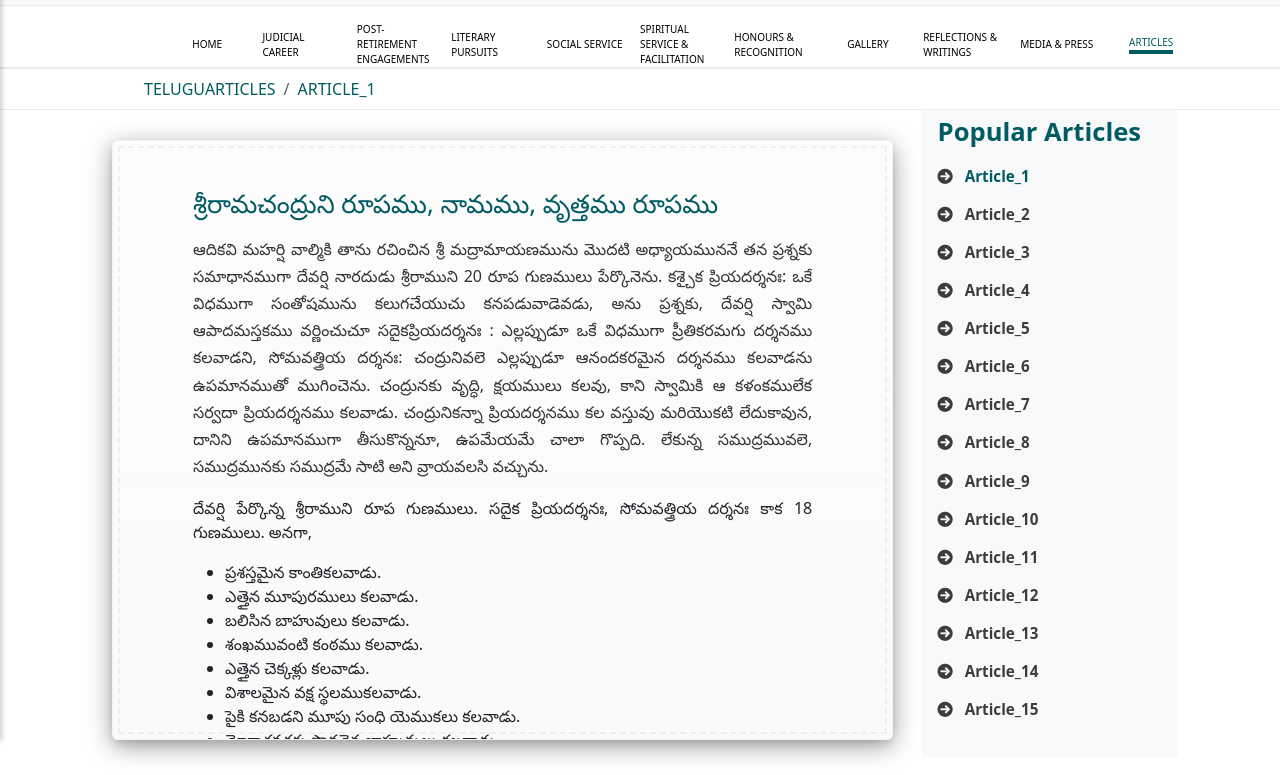
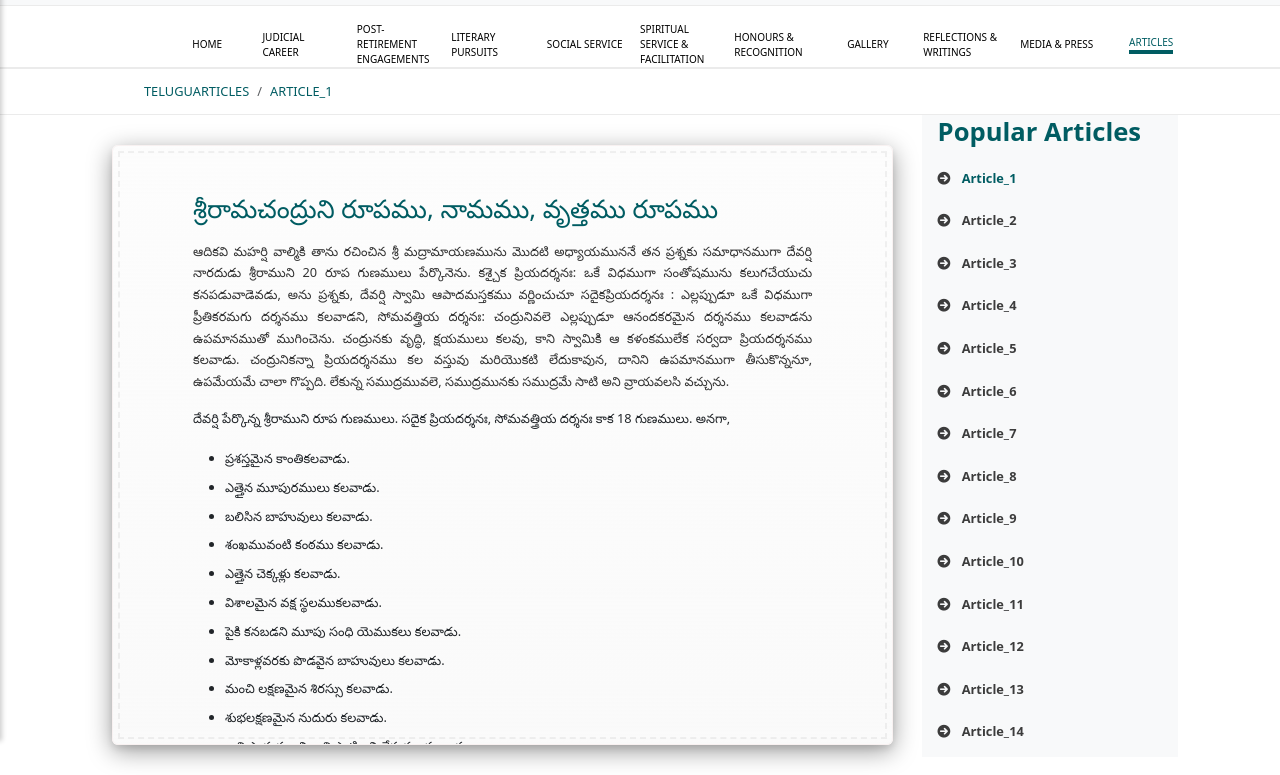
Before and after one commit to rakesh-2507/JPKR, a plain HTML site: page teluguarticles.html in a window 1280 px wide. Shown: the part 59-834 px from the top of the page. Drawn offline with nearby package versions, Linux system fonts and the light colour scheme.

Commit message:
updated titl

```diff
--- a/teluguarticles.html
+++ b/teluguarticles.html
@@ -14,6 +14,7 @@
             color: #005c62;
             margin-bottom: 20px;
             margin-top: 2rem;
+            font-size: 1.6rem;
         }
 
         table {
@@ -29,6 +30,7 @@
             padding: 10px 12px;
             text-align: left;
             vertical-align: top;
+            font-size: 0.8rem;
         }
 
         th {
@@ -36,6 +38,7 @@
             color: #fff;
             font-weight: bold;
             text-align: center;
+            font-size: 0.8rem;
         }
 
         tr:nth-child(even) {
@@ -74,6 +77,15 @@
 
         .paper-section strong {
             color: #005c62;
+        }
+
+        p {
+            font-size: 0.8rem !important;
+        }
+
+        li {
+            font-size: 0.8rem;
+            line-height: 1.8rem;
         }
     </style>
 </head>
@@ -451,7 +463,7 @@
                         </h2>
                     </div>
                 </div>
-                <p style="font-size:1rem; line-height:1.7; color:#333; margin-bottom:1rem;">
+                <p style="font-size:0.8rem; line-height:1.7; color:#333; margin-bottom:1rem;">
                     ఆదికవి మహర్షి వాల్మికి తాను రచించిన శ్రీ మద్రామాయణమును మొదటి అధ్యాయముననే తన ప్రశ్నకు సమాధానముగా
                     దేవర్షి నారదుడు శ్రీరాముని 20 రూప గుణములు పేర్కొనెను. కశ్చైక ప్రియదర్శనః: ఒకే విధముగా సంతోషమును
                     కలుగచేయుచు కనపడువాడెవడు, అను ప్రశ్నకు, దేవర్షి స్వామి ఆపాదమస్తకము వర్ణించుచూ సదైకప్రియదర్శనః :
```
